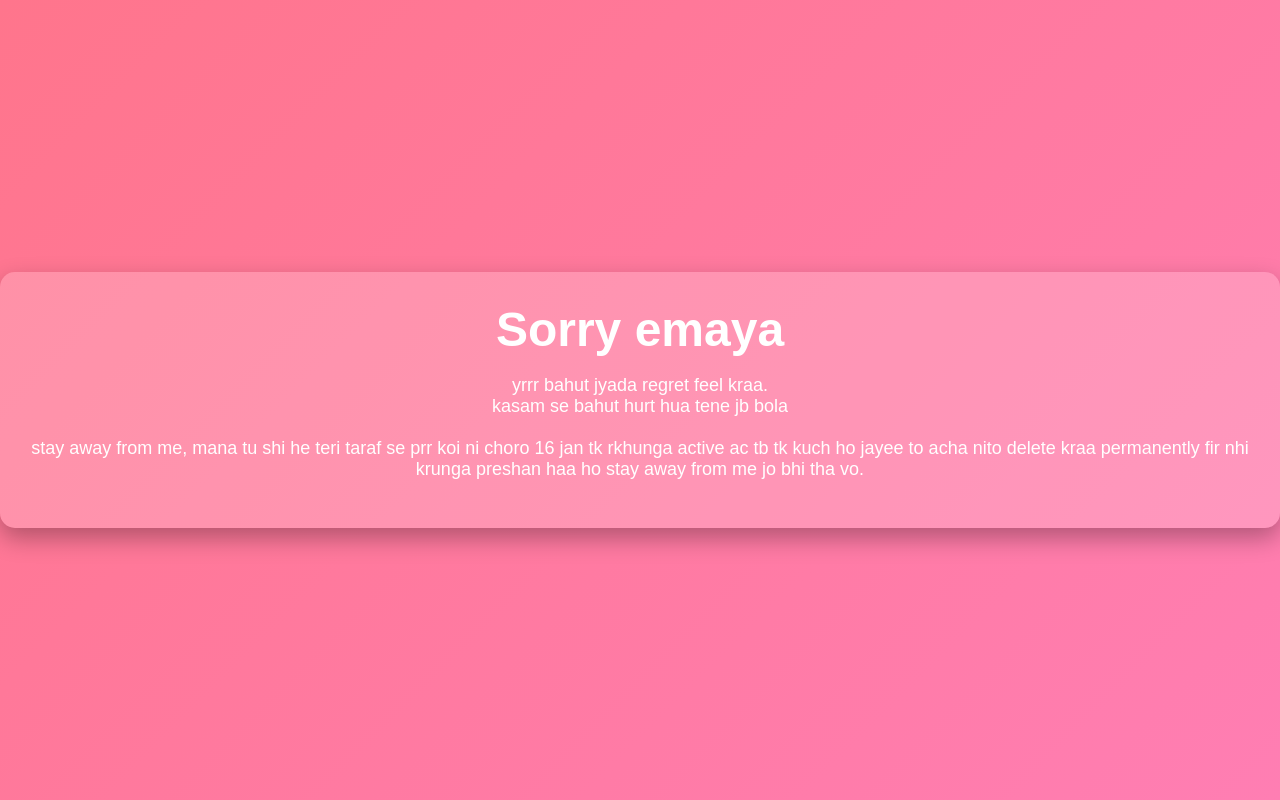
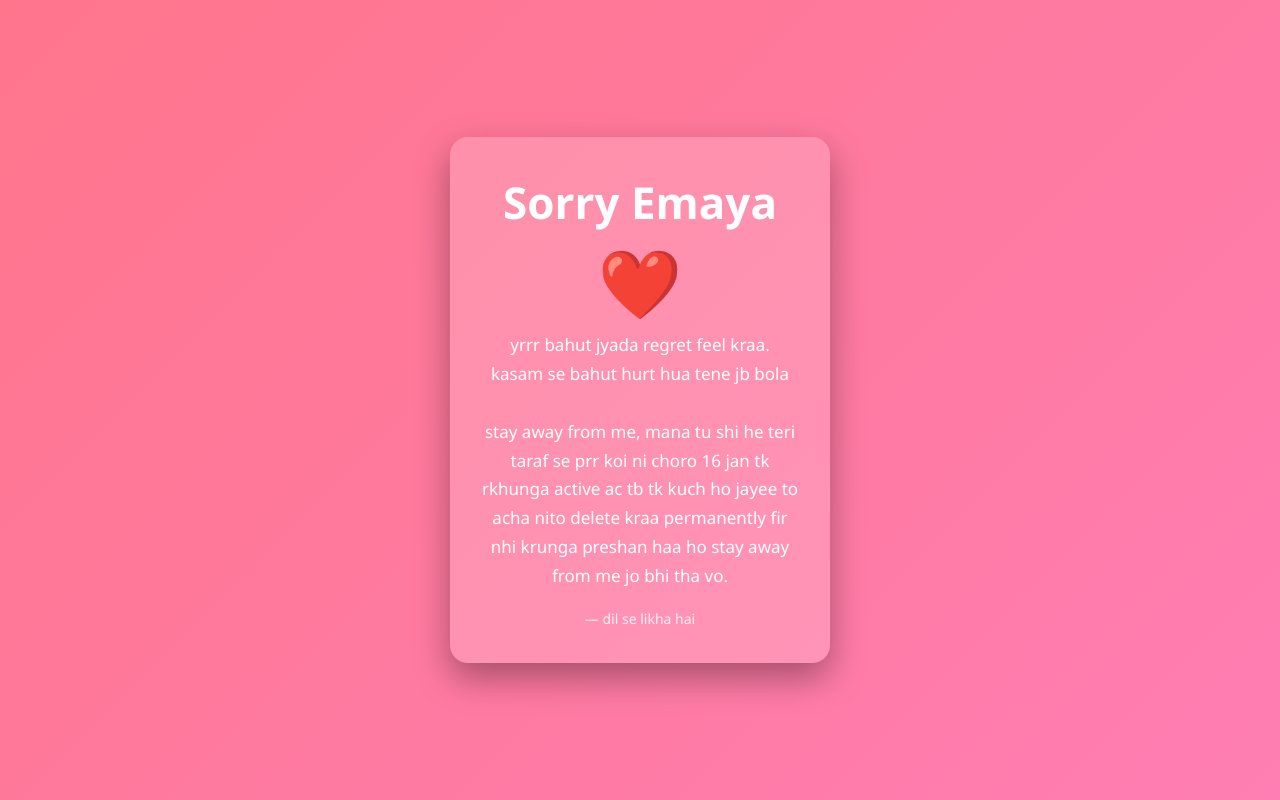
Before and after one commit to ayushhsuthar/sorry_yrr, a plain HTML site: page index.html in a window 1280 px wide. Drawn offline with Linux system fonts and the light colour scheme.

Commit message:
Update index.html with new styles and content

```diff
--- a/index.html
+++ b/index.html
@@ -1,45 +1,94 @@
 <!DOCTYPE html>
-<html>
+<html lang="en">
 <head>
 <meta charset="UTF-8">
 <meta name="viewport" content="width=device-width, initial-scale=1.0">
-<title>Sorry</title>
+<title>Sorry Emaya</title>
+
 <style>
+*{
+    margin:0;
+    padding:0;
+    box-sizing:border-box;
+    font-family:'Segoe UI', Arial, sans-serif;
+}
 body{
-    margin:0;
     height:100vh;
+    background:linear-gradient(135deg,#ff758c,#ff7eb3);
     display:flex;
     justify-content:center;
     align-items:center;
-    background:linear-gradient(135deg,#ff758c,#ff7eb3);
-    font-family:Arial, sans-serif;
+    overflow:hidden;
 }
-.box{
-    background:rgba(255,255,255,0.2);
-    padding:30px;
-    border-radius:15px;
+.card{
+    background:rgba(255,255,255,0.18);
+    padding:35px 28px;
+    border-radius:18px;
     text-align:center;
     color:white;
-    box-shadow:0 10px 25px rgba(0,0,0,0.3);
+    max-width:380px;
+    box-shadow:0 15px 35px rgba(0,0,0,0.35);
+    animation:fadeIn 1.8s ease;
 }
 h1{
-    font-size:48px;
-    margin:0;
+    font-size:44px;
+    margin-bottom:10px;
+    animation:slideDown 1.2s ease;
+}
+.heart{
+    font-size:55px;
+    margin:12px 0;
+    animation:beat 1.1s infinite;
 }
 p{
-    font-size:18px;
+    font-size:17px;
+    line-height:1.7;
+    margin-top:10px;
+    opacity:0;
+    animation:textUp 2s ease forwards;
+    animation-delay:1.2s;
+}
+.small{
+    margin-top:18px;
+    font-size:14px;
+    opacity:0.85;
+}
+@keyframes beat{
+    0%,100%{transform:scale(1);}
+    50%{transform:scale(1.25);}
+}
+@keyframes fadeIn{
+    from{opacity:0;}
+    to{opacity:1;}
+}
+@keyframes slideDown{
+    from{transform:translateY(-30px); opacity:0;}
+    to{transform:translateY(0); opacity:1;}
+}
+@keyframes textUp{
+    from{opacity:0; transform:translateY(20px);}
+    to{opacity:1; transform:translateY(0);}
 }
 </style>
 </head>
 
 <body>
-<div class="box">
-    <h1>Sorry emaya</h1>
+<div class="card">
+    <h1>Sorry Emaya</h1>
+    <div class="heart">❤️</div>
+
     <p>
         yrrr bahut jyada regret feel kraa.<br>
-        kasam se bahut hurt hua tene jb bola <br><br>
-        stay away from me, mana tu shi he teri taraf se prr koi ni choro 16 jan tk rkhunga active ac tb tk kuch ho jayee to acha nito delete kraa permanently fir nhi krunga preshan haa ho stay away from me jo bhi tha vo.
+        kasam se bahut hurt hua tene jb bola<br><br>
+        stay away from me, mana tu shi he teri taraf se prr koi ni choro
+        16 jan tk rkhunga active ac tb tk kuch ho jayee to acha
+        nito delete kraa permanently fir nhi krunga preshan
+        haa ho stay away from me jo bhi tha vo.
     </p>
+
+    <div class="small">
+        — dil se likha hai
+    </div>
 </div>
 </body>
 </html>
```
